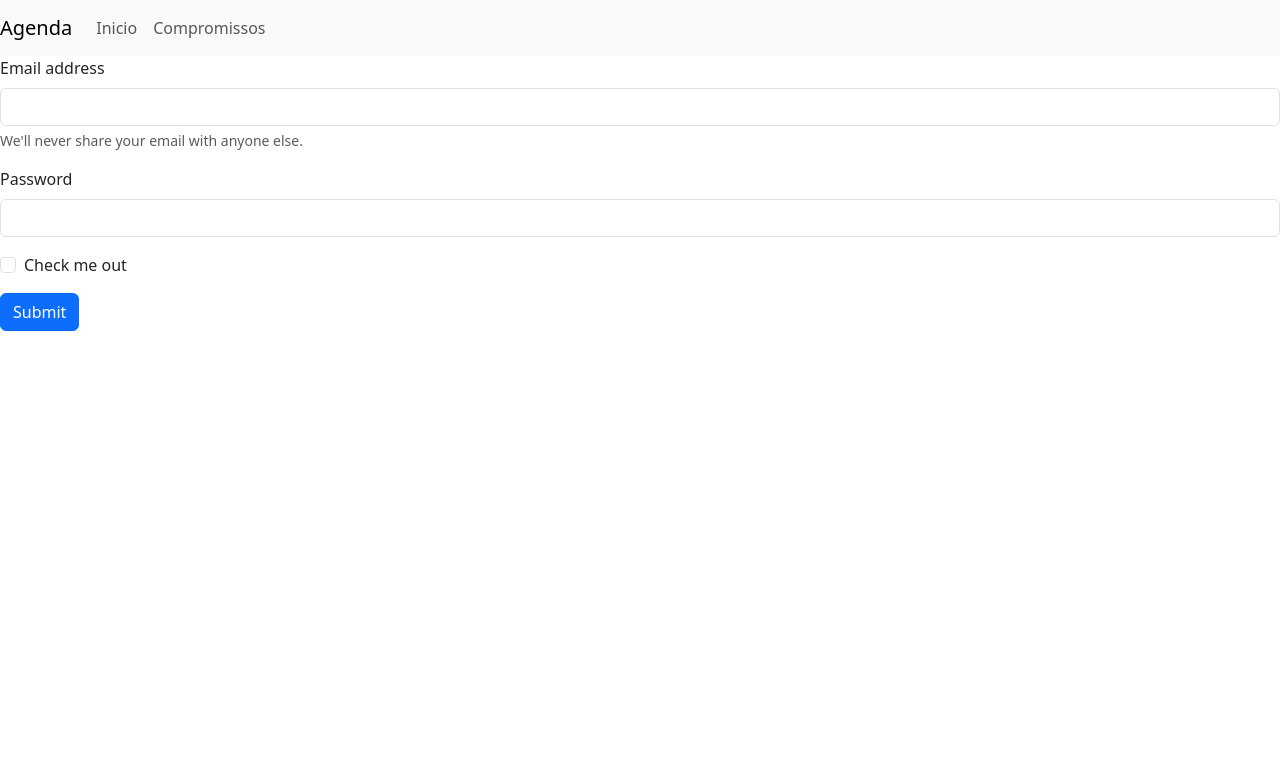
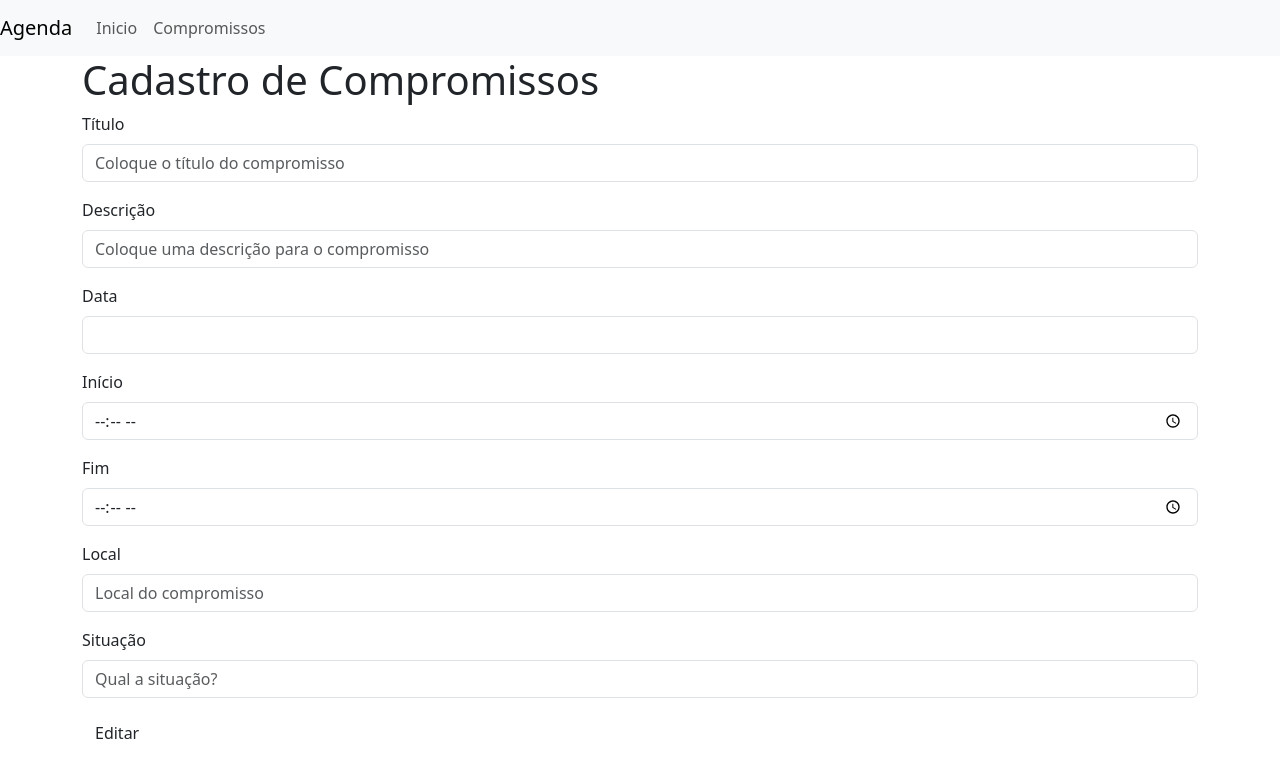
Before and after one commit to Cleiton-code/Projeto-agenda---Front, an Angular app: page /compromisso/1 in a window 1280 px wide. Shown: the top 778 px of the page. Built offline with nearby package versions, Linux system fonts and the light colour scheme; no server answers.

Commit message:
finalizado

```diff
--- a/src/app/app.module.ts
+++ b/src/app/app.module.ts
@@ -9,6 +9,7 @@ import { HomeComponent } from './home/home.component';
 import { TableComponent } from './table/table.component';
 import { FormComponent } from './form/form.component';
 import { HttpClientModule } from '@angular/common/http';
+import { ReactiveFormsModule } from '@angular/forms';
 
 @NgModule({
   declarations: [
@@ -22,7 +23,8 @@ import { HttpClientModule } from '@angular/common/http';
     BrowserModule,
     AppRoutingModule,
     NgbModule,
-    HttpClientModule
+    HttpClientModule,
+    ReactiveFormsModule
   ],
   providers: [],
   bootstrap: [AppComponent]
--- a/src/app/form/form.component.html
+++ b/src/app/form/form.component.html
@@ -1,16 +1,44 @@
-<form>
+<div class="container">
+  <h1>Cadastro de Compromissos</h1>
+<form [formGroup] = "formGroupCompromissos">
+
   <div class="mb-3">
-    <label for="exampleInputEmail1" class="form-label">Email address</label>
-    <input type="email" class="form-control" id="exampleInputEmail1" aria-describedby="emailHelp">
-    <div id="emailHelp" class="form-text">We'll never share your email with anyone else.</div>
+    <label for="title" class="form-label">Título</label>
+    <input formControlName="title" type="text" class="form-control" id="title" placeholder="Coloque o título do compromisso">
+  </div>
+
+  <div class="mb-3">
+    <label for="descricao" class="form-label">Descrição</label>
+    <input formControlName="descricao" type="text" class="form-control" id="descricao" placeholder="Coloque uma descrição para o compromisso">
   </div>
   <div class="mb-3">
-    <label for="exampleInputPassword1" class="form-label">Password</label>
-    <input type="password" class="form-control" id="exampleInputPassword1">
+    <label for="datacompromisso" class="form-label">Data</label>
+    <input formControlName="datacompromisso" type="data" class="form-control" id="datacompromisso">
   </div>
-  <div class="mb-3 form-check">
-    <input type="checkbox" class="form-check-input" id="exampleCheck1">
-    <label class="form-check-label" for="exampleCheck1">Check me out</label>
+  <div class="mb-3">
+    <label for="inicio" class="form-label">Início</label>
+    <input formControlName="inicio" type="time" class="form-control" id="inicio" placeholder="Coloque o horario de início">
   </div>
-  <button type="submit" class="btn btn-primary">Submit</button>
+  <div class="mb-3">
+    <label for="fim" class="form-label">Fim</label>
+    <input formControlName="fim" type="time" class="form-control" id="fim" placeholder="Coloque o horario do término">
+  </div>
+  <div class="mb-3">
+    <label for="local" class="form-label">Local</label>
+    <input formControlName="local" type="text" class="form-control" id="local" placeholder="Local do compromisso">
+  </div>
+  <div class="mb-3">
+    <label for="situacao" class="form-label">Situação</label>
+    <input formControlName="situacao" list="selecaostatus" type="text" class="form-control" id="situacao" placeholder="Qual a situação?">
+    <datalist id="selecaostatus">
+      <option value="Concluído">
+      <option value="Pendente">
+      <option value="Remarcar">
+    </datalist>
+  </div>
+
+  <button (click)="update()" class="btn" *ngIf="isEditing">Editar</button>
+
+  <button (click)="save()" *ngIf="!isEditing" class="btn">Salvar</button>
 </form>
+</div>
--- a/src/app/form/form.component.ts
+++ b/src/app/form/form.component.ts
@@ -1,10 +1,65 @@
-import { Component } from '@angular/core';
+import { Component, OnInit } from '@angular/core';
+import { FormBuilder, FormGroup } from '@angular/forms';
+import { ActivatedRoute, Router } from '@angular/router';
+import { AgendaService } from '../agenda.service';
 
 @Component({
   selector: 'app-form',
   templateUrl: './form.component.html',
   styleUrl: './form.component.css'
 })
-export class FormComponent {
+export class FormComponent implements OnInit{
+
+formGroupCompromissos : FormGroup;
+isEditing: boolean = false;
+
+constructor(private router: Router,
+            private activatedRouter: ActivatedRoute,
+            private service: AgendaService,
+            private formbuilder: FormBuilder
+){
+   this.formGroupCompromissos = formbuilder.group({
+    id:               [''],
+    title:            [''],
+    descricao:         [''],
+    datacompromisso:   [''],
+    inicio:            [''],
+    fim:               [''],
+    local:             [''],
+    situacao:          ['']
+   })
+};
+  ngOnInit(): void {
+    const id = Number(this.activatedRouter.snapshot.paramMap.get("id"))
+    if(id != 0){
+      this.loadCompromisso(id);
+      this.isEditing = true;
+    }
+  }
+
+  loadCompromisso(id: number){
+    this.service.getCompromissosById(id).subscribe({
+      next: data => this.formGroupCompromissos.setValue(data)
+
+    })
+  };
+
+  update(){
+    this.service.update(this.formGroupCompromissos.value).subscribe({
+      next: () => this.router.navigate(['compromisso'])
+    })
+  }
+
+  save(){
+    const titulo = this.formGroupCompromissos.get('title')?.value;
+    if (!titulo || titulo.trim() === ""){
+      alert("Títilo não pode ser vazio!!! verifique o campo")
+    }
+    else{
+      this.service.save(this.formGroupCompromissos.value).subscribe({
+        next: () => this.router.navigate([`/compromisso`])
+      })
+    }
+  }
 
 }
--- a/src/app/table/table.component.html
+++ b/src/app/table/table.component.html
@@ -21,6 +21,8 @@
       <td>{{compromisso.fim}}</td>
       <td>{{compromisso.local}}</td>
       <td>{{compromisso.situacao}}</td>
+
+      <button class="button" (click)="delete(compromisso)"></button>
     </tr>
   </tbody>
 </table>
--- a/src/app/table/table.component.ts
+++ b/src/app/table/table.component.ts
@@ -30,4 +30,8 @@ export class TableComponent {
       next: () => this.loadCompromisso()
     })
   };
+
+  create(){
+    this.router.navigate(['compromisso'])
+  };
 }
```
